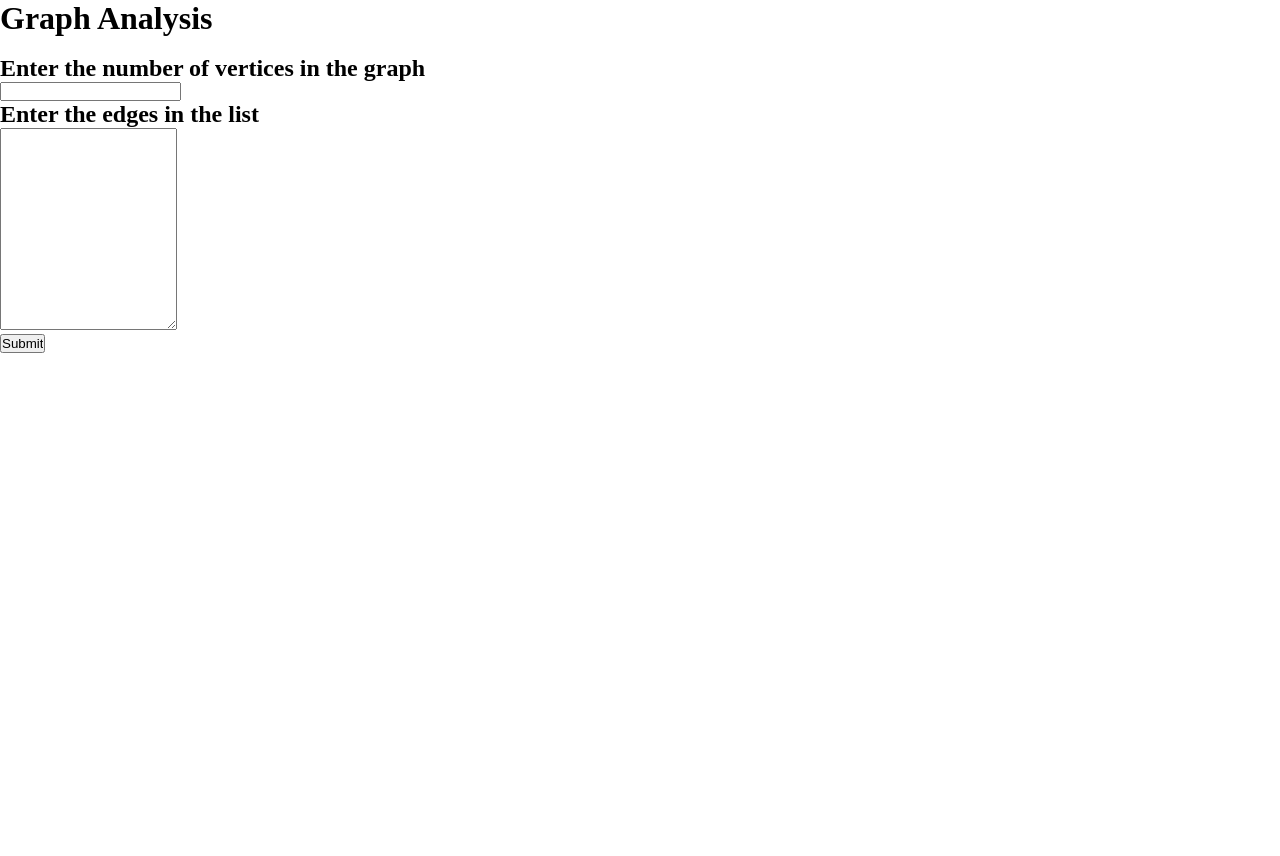
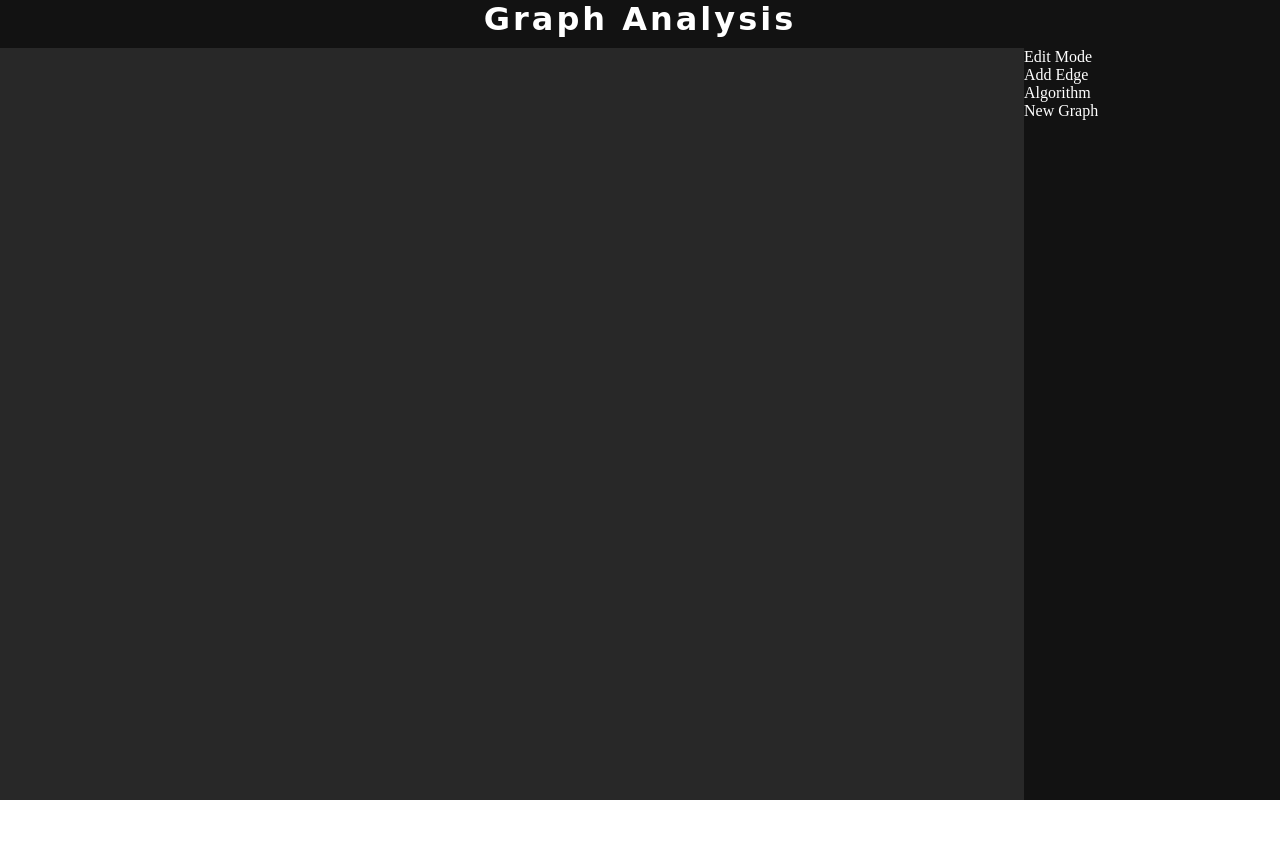
Before and after one commit to Gautam7702/Graph-Analyser, a plain HTML site: page index.html in a window 1280 px wide. After the commit the page ends 804 px from the top, so only its background shows below. Drawn offline with Linux system fonts and the light colour scheme.

Commit message:
Made a basic User Interface

```diff
--- a/index.html
+++ b/index.html
@@ -8,20 +8,48 @@
     <title>Graph Analyser</title>
 </head>
 <body>
+    <div class="header">
     <h1>Graph Analysis</h1>
-    <br>
+    </div>
+    <div class="sideBar">
+        <ul class = "side">
+            <li onclick = "setMode(1)">Edit Mode</li>
+            <div onmouseover="document.getElementById('d2').style.display = 'block'" onmouseout="document.getElementById('d2').style.display = 'none'" >
+            <li id="v2" >Add Edge</li>
+                <ul id ="d2">
+                    <li>Enter Edge</li>
+                    <li><textarea type  ="text" id ="newEdge"></textarea></li>
+                    <li><input type="submit" onclick="newEdge()"></li>
+                </ul>
+            </div>
+            <div onmouseover="document.getElementById('d3').style.display = 'block'" onmouseout="document.getElementById('d3').style.display = 'none'" >
+            <li>Algorithm</li>
+            <ul id = "d3">
+                <li>BFS</li>
+                <li>DFS</li>
+            </ul>
+            </div>
+    <div onmouseover="document.getElementById('d4').style.display = 'block'" onmouseout="document.getElementById('d4').style.display = 'none'">
+    <li> New Graph</li>
+    <ul id = "d4">
+    <div class = "newGraph">
         <h2>Enter the number of vertices in the graph</h2>
         <input type="text" id = "vertices">
         <h2>Enter the edges in the list</h2>
         <textarea type="text" id = "edges"></textarea>
         <br>
         <input type="submit" id = "submit" onclick="Input()">
-
+    </div>
+    </ul>
+    </ul>
+    </div>
     <div class = "graph_sheet">
-        <svg id ="graph" height = "600" width ="1000">
+        <svg id ="graph" height = "94vh" width ="80vw">
 
         </svg>
     </div>
+
+
 </body>
 <script src= "script.js"></script>
 </html>
--- a/script.js
+++ b/script.js
@@ -73,7 +73,7 @@ function MouseEvents()
 function Graph(){
     let vertices = [];
     let noOfVertice;
-    let mode =1;
+    let mode =0;
     let edgeList = [];
     // let update = 0;
     let mouseEvent = new MouseEvents;
@@ -82,6 +82,11 @@ function Graph(){
             noOfVertice = n;
             createNodes();
         }
+    this.setMode = function(m)
+        {
+            mode = m;
+        }
+
     function createNodes(){
         for(let i=1;i<=noOfVertice;i++)
         {
@@ -103,15 +108,13 @@ function Graph(){
         for(let i=0;i<edgeList.length;i++)
             {
                 if(edgeList[i]==arr){
-                    console.log("MultiEdge");
+                    // console.log("MultiEdge");
                     flag=1;
                 }
             }
         if(flag==0)
             edgeList.push(arr);
     }
-
-
     this.updateNode = function(x,y,pos){
         if(x<0||y<0||x>1000||y>600)
             return;
@@ -314,3 +317,18 @@ function Input(){
     graph.show();
     // setInterval(graph.show(),100);
 }
+
+function setMode(mode)
+{
+    graph.setMode(mode);
+}
+function newEdge()
+    {
+        m  = document.getElementById('newEdge').value;
+        m = m.replace(" ","");
+        m = m.replaceAll("\n","");
+        for(let i=0;i<m.length;i+=2){
+            graph.addEdge(m[i],m[i+1]);
+        }
+        graph.show();
+    }
--- a/styles/style.css
+++ b/styles/style.css
@@ -8,8 +8,10 @@
 .graph_sheet{
     padding:0px;
     margin:0px;
-    height: 500px;
-    width : 700px;
+    height: 94vh;
+    width: 80%;
+    position: absolute;
+    background-color: #282828 ;
 }
 .node{
     border-radius: 40px;
@@ -21,3 +23,30 @@
     text-align: center;
     padding-top: 10px;
 }
+
+
+.header{
+    height : 6vh;
+    width: 100%;
+    background-color: #121212;
+    color :  white;
+    font-family: 'Rowdies', cursive;
+    text-align: center;
+    letter-spacing: 3px;
+}
+.sideBar{
+    position:absolute;
+    right:0px;
+    width: 20%;
+    background-color: #121212;
+    height: 94vh;
+    color : white;
+}
+
+.side li:hover{
+    color:orange;
+}
+.side ul{
+    margin-left : 100px;
+    display:none;
+}
```
Lines whose indentation alone changed are shown as unchanged.
